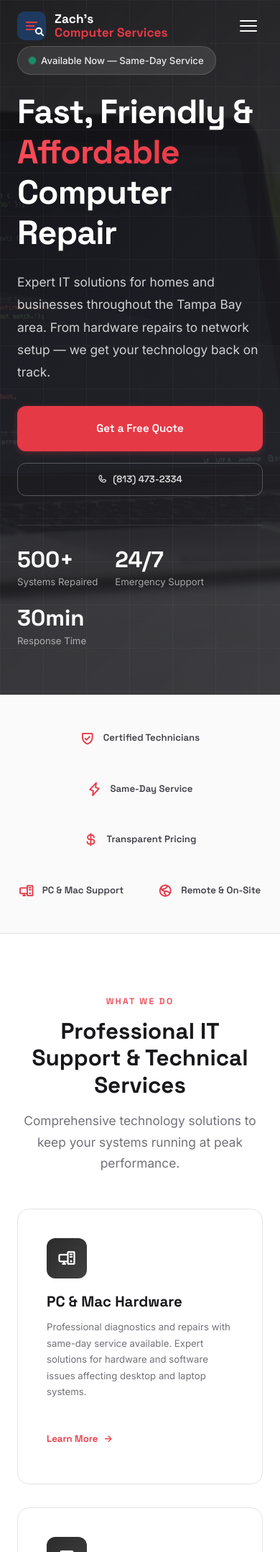
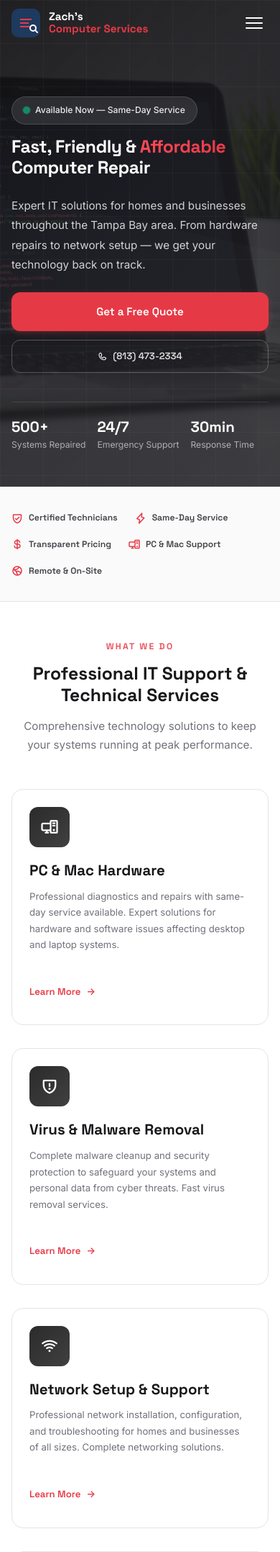
Before and after one commit to 2ssitlab/Projects, a WordPress theme: template wp-content/themes/zachs-developer/front-page.php in a window 390 px wide. Shown: the top 2156 px of the page at 72% size. Run offline with PHP 8.4 and a stand-in for WordPress, Linux system fonts and the light colour scheme; the site name, menu and one post (Sample post) are stand-ins, and other content is empty; some libraries are stand-ins or nearby versions.

Commit message:
Comprehensive mobile responsive fixes
- Add padding-top to hero and page-hero for fixed header offset (70px)
- Reduce section padding on mobile (space-20 -> space-12)
- Tighten hero text sizing, buttons, and stat numbers on small screens
- Trust bar: smaller font, tighter gaps
- Service cards: reduced padding on mobile
- Contact grid: single column, tighter form card padding
- About grid: single column on mobile
- FAQ: smaller search bar, compact filter pills, tighter accordion
- CTA section: full-width stacked buttons
- Footer: single column, tighter spacing
- Mobile nav: full-screen overlay, themed links, centered actions
- 480px breakpoint: further reduced hero/stat/logo sizing
- Rebuilt zachs-developer.zip with all changes

Co-authored-by: 2ssitlab <2ssitlab@users.noreply.github.com>

```diff
--- a/wp-content/themes/zachs-developer/assets/css/main.css
+++ b/wp-content/themes/zachs-developer/assets/css/main.css
@@ -742,26 +765,53 @@ input, textarea, select {
 @media (max-width: 768px) {
   .hero {
     min-height: auto;
-    padding-block: var(--space-16);
+    padding-top: calc(var(--space-16) + 70px);
+    padding-bottom: var(--space-12);
+  }
+
+  .hero-badge {
+    font-size: var(--text-xs);
+    margin-bottom: var(--space-4);
+  }
+
+  .hero h1 {
+    font-size: var(--text-3xl);
+  }
+
+  .hero-description {
+    font-size: var(--text-base);
+    margin-bottom: var(--space-6);
   }
 
   .hero-stats {
     flex-wrap: wrap;
     gap: var(--space-6);
+    padding-top: var(--space-6);
+  }
+
+  .stat-number {
+    font-size: var(--text-2xl);
   }
 
   .hero-buttons {
     flex-direction: column;
+    gap: var(--space-3);
   }
 
   .hero-buttons .btn {
     width: 100%;
+    text-align: center;
+    justify-content: center;
+  }
+
+  .hero-buttons .btn--primary {
+    padding: var(--space-4) var(--space-6);
   }
 }
 
 /* ---- Page Hero (Inner pages) ---- */
 .page-hero {
-  padding: var(--space-16) 0 var(--space-12);
+  padding: calc(var(--space-16) + 70px) 0 var(--space-12);
   text-align: center;
   position: relative;
   overflow: hidden;
@@ -1841,6 +1891,268 @@ input, textarea, select {
   transform: translateY(-2px);
 }
 
+/* ---- Mobile Responsive Overrides ---- */
+@media (max-width: 768px) {
+  .container {
+    padding-inline: var(--space-4);
+  }
+
+  .section {
+    padding-block: var(--space-12);
+  }
+
+  .section--sm {
+    padding-block: var(--space-8);
+  }
+
+  .section--lg {
+    padding-block: var(--space-16);
+  }
+
+  .page-hero {
+    padding: calc(var(--space-12) + 70px) 0 var(--space-8);
+  }
+
+  .page-hero h1 {
+    font-size: var(--text-3xl);
+  }
+
+  .page-hero p {
+    font-size: var(--text-base);
+  }
+
+  /* Trust bar */
+  .trust-items {
+    gap: var(--space-4) var(--space-6);
+    justify-content: flex-start;
+  }
+
+  .trust-item {
+    font-size: var(--text-xs);
+    gap: var(--space-2);
+  }
+
+  .trust-item i {
+    font-size: 1rem;
+  }
+
+  /* Service cards */
+  .service-card {
+    padding: var(--space-6);
+  }
+
+  /* Why choose */
+  .why-card {
+    padding: var(--space-5);
+  }
+
+  .why-icon {
+    width: 56px;
+    height: 56px;
+    font-size: 1.5rem;
+  }
+
+  /* Process steps */
+  .process-steps {
+    gap: var(--space-6);
+  }
+
+  /* Service areas */
+  .area-tags {
+    gap: var(--space-2);
+  }
+
+  .area-tag {
+    font-size: var(--text-xs);
+    padding: var(--space-1) var(--space-3);
+  }
+
+  /* About grid */
+  .about-grid {
+    grid-template-columns: 1fr;
+    gap: var(--space-8);
+  }
+
+  .about-content p {
+    font-size: var(--text-base);
+  }
+
+  .cert-card {
+    padding: var(--space-6);
+  }
+
+  /* Contact grid */
+  .contact-grid {
+    grid-template-columns: 1fr;
+    gap: var(--space-8);
+  }
+
+  .contact-form-card {
+    padding: var(--space-5);
+  }
+
+  .form-row {
+    grid-template-columns: 1fr;
+    gap: var(--space-4);
+  }
+
+  .contact-info-card {
+    padding: var(--space-5);
+  }
+
+  .emergency-banner {
+    flex-direction: column;
+    gap: var(--space-3);
+    padding: var(--space-4);
+  }
+
+  /* FAQ */
+  .faq-search input {
+    padding: var(--space-3) var(--space-4);
+    padding-left: 2.5rem;
+    font-size: var(--text-sm);
+  }
+
+  .faq-search i {
+    left: var(--space-3);
+  }
+
+  .faq-filters {
+    gap: var(--space-1);
+  }
+
+  .faq-filter {
+    font-size: var(--text-xs);
+    padding: var(--space-1) var(--space-3);
+  }
+
+  .faq-question {
+    padding: var(--space-4);
+    font-size: var(--text-sm);
+  }
+
+  .faq-answer-inner {
+    padding: 0 var(--space-4) var(--space-4);
+  }
+
+  /* CTA section */
+  .cta-content h2 {
+    font-size: var(--text-2xl);
+  }
+
+  .cta-buttons {
+    flex-direction: column;
+    width: 100%;
+  }
+
+  .cta-buttons .btn {
+    width: 100%;
+    justify-content: center;
+  }
+
+  .cta-phone {
+    font-size: var(--text-lg);
+  }
+
+  /* Testimonials */
+  .testimonial-card {
+    padding: var(--space-6);
+  }
+
+  /* Footer */
+  .site-footer {
+    padding-top: var(--space-10);
+  }
+
+  .footer-grid {
+    grid-template-columns: 1fr;
+    gap: var(--space-8);
+    padding-bottom: var(--space-8);
+  }
+
+  .footer-brand p {
+    max-width: none;
+  }
+
+  .footer-bottom {
+    flex-direction: column;
+    gap: var(--space-3);
+    text-align: center;
+  }
+
+  /* Service detail (services page) */
+  .service-detail,
+  .service-detail:nth-child(even) {
+    grid-template-columns: 1fr;
+    direction: ltr;
+    gap: var(--space-6);
+    padding-block: var(--space-8);
+  }
+
+  .service-detail-icon {
+    width: 64px;
+    height: 64px;
+    font-size: 1.5rem;
+  }
+
+  .service-detail-visual {
+    min-height: 200px;
+    padding: var(--space-6);
+  }
+
+  /* Section titles */
+  .section-title {
+    font-size: var(--text-2xl);
+  }
+
+  .section-subtitle {
+    font-size: var(--text-base);
+  }
+
+  /* Scroll top button */
+  .scroll-top {
+    bottom: var(--space-4);
+    right: var(--space-4);
+    width: 40px;
+    height: 40px;
+  }
+}
+
+@media (max-width: 480px) {
+  .hero-stats {
+    gap: var(--space-4);
+  }
+
+  .stat-number {
+    font-size: var(--text-xl);
+  }
+
+  .stat-label {
+    font-size: var(--text-xs);
+  }
+
+  .hero h1 {
+    font-size: var(--text-2xl);
+  }
+
+  .page-hero h1 {
+    font-size: var(--text-2xl);
+  }
+
+  .logo-text {
+    font-size: var(--text-base);
+  }
+
+  .header-inner {
+    padding-block: var(--space-3);
+  }
+
+  .btn--lg {
+    padding: var(--space-3) var(--space-6);
+    font-size: var(--text-sm);
+  }
+}
+
 /* ---- Dark Mode Toggle ---- */
 .theme-toggle {
   display: flex;
```
Also changed, not shown: other parts of wp-content/themes/zachs-developer/assets/css/main.css (+30 -7 lines), 1 other file.
